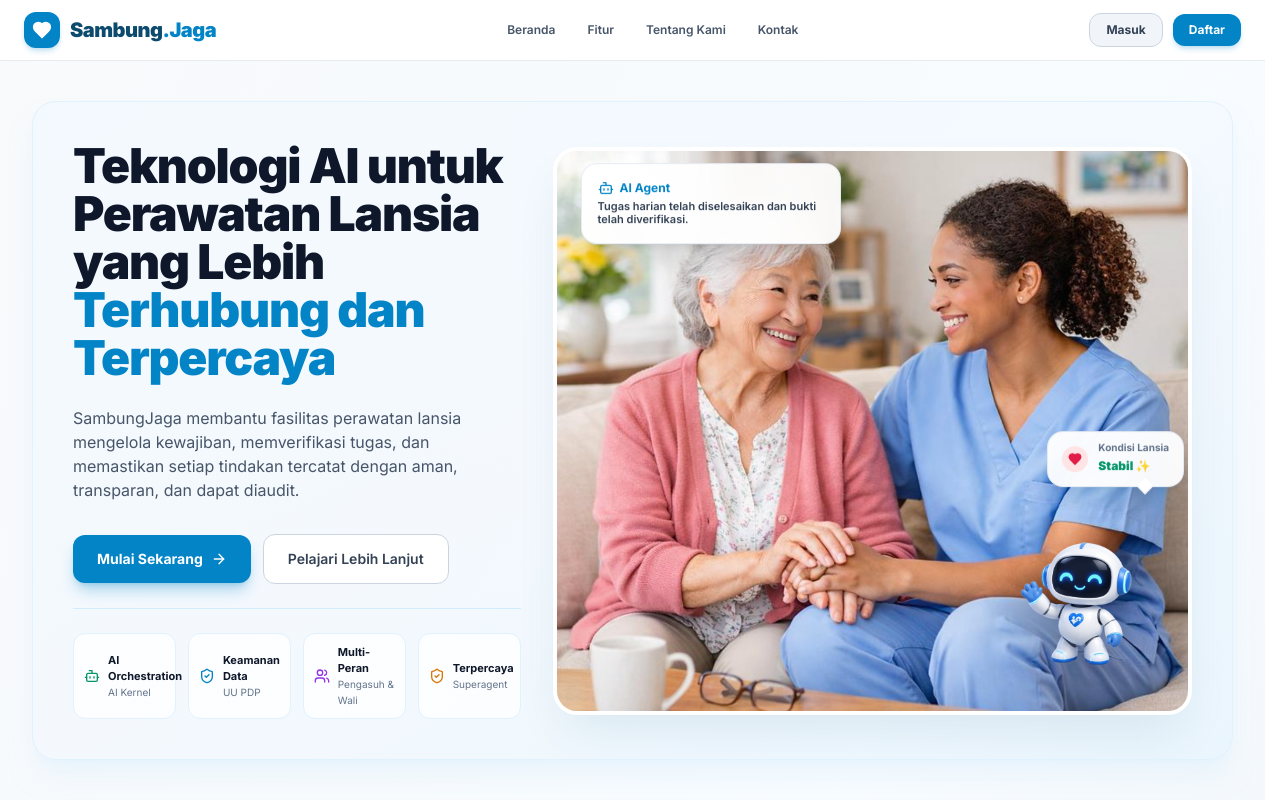
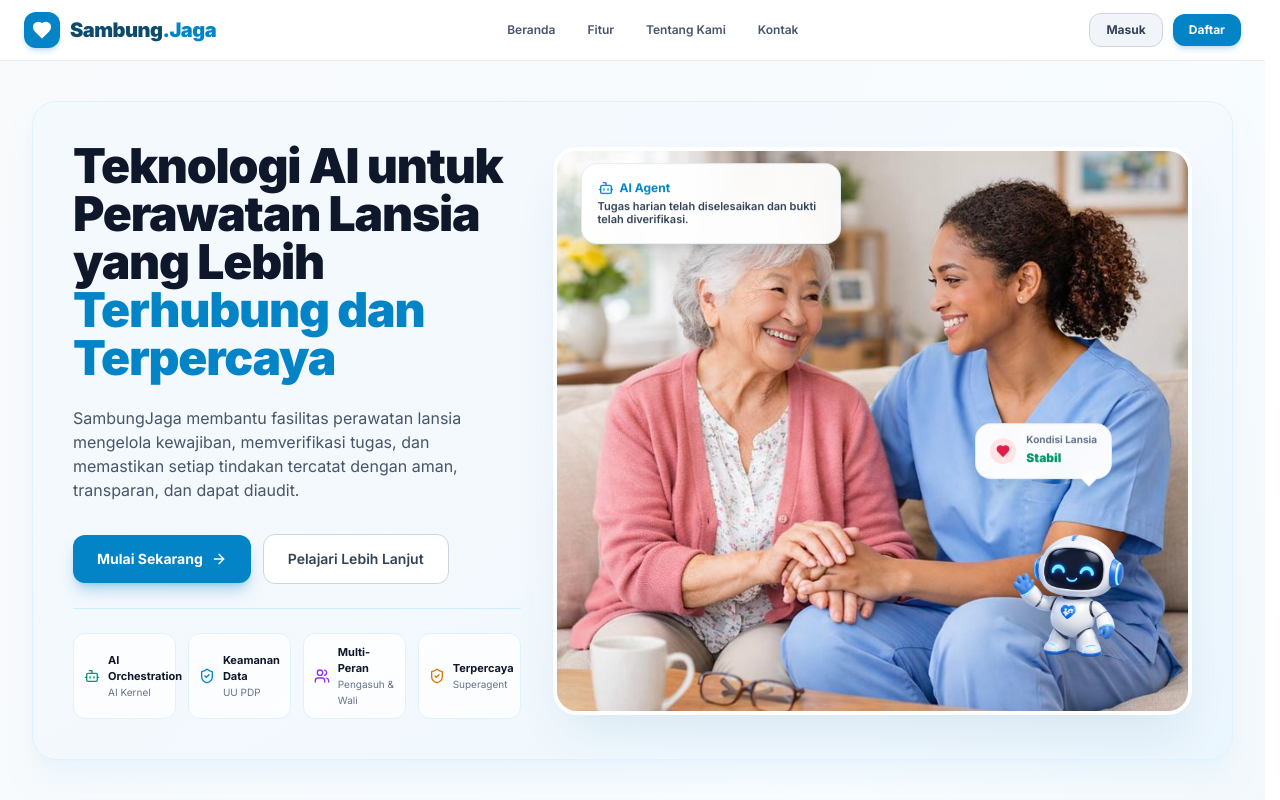
Before and after one commit to s1informatika11s25007-maker/SambungJaga, a React (Vite) app: page / in a window 1280 px wide. Shown: the top 800 px of the page. Built offline with nearby package versions, Linux system fonts and the light colour scheme; no server answers; the database is empty.

Commit message:
style: position Kondisi Lansia Stabil speech bubble on top-left of 3D robot mascot head and remove sparkles emoji

```diff
--- a/src/pages/LandingPage.jsx
+++ b/src/pages/LandingPage.jsx
@@ -172,7 +172,7 @@ export default function LandingPage({ onGoToLogin, onGoToRegister, onDirectDemoL
             </div>
           </div>
 
-          {/* Right Hero Column: Orangtua.jpeg Photo + Left AI Speech Bubble & Right 3D Robot Mascot with "Kondisi Lansia: Stabil" Speech Bubble */}
+          {/* Right Hero Column: Orangtua.jpeg Photo + Speech Bubble Above-Left of Robot Mascot */}
           <div className="lg:col-span-7 relative flex justify-center w-full">
             <div className="relative rounded-3xl overflow-hidden border-4 border-white shadow-2xl shadow-sky-900/10 bg-white w-full">
               <img
@@ -193,20 +193,20 @@ export default function LandingPage({ onGoToLogin, onGoToRegister, onDirectDemoL
                 </p>
               </div>
 
-              {/* OVERLAY GROUP RIGHT: Speech Bubble "Kondisi Lansia: Stabil" directly on top of 3D Robot Mascot */}
-              <div className="absolute -bottom-2 -right-2 sm:bottom-1 sm:right-1 z-20 flex flex-col items-end pointer-events-none">
+              {/* OVERLAY GROUP RIGHT: Speech Bubble "Kondisi Lansia: Stabil" positioned TOP-LEFT above 3D Robot Mascot */}
+              <div className="absolute bottom-1 right-1 sm:bottom-3 sm:right-3 z-20 flex flex-col items-end pointer-events-none">
 
-                {/* Robot Speech Bubble */}
-                <div className="bg-white/95 backdrop-blur-md px-3.5 py-2.5 rounded-2xl shadow-xl border border-slate-200/90 flex items-center space-x-2.5 mb-1 animate-float relative shadow-sky-900/10">
+                {/* Speech Bubble Above-Left of Robot */}
+                <div className="bg-white/95 backdrop-blur-md px-3.5 py-2.5 rounded-2xl shadow-xl border border-slate-200/90 flex items-center space-x-2.5 mb-1 animate-float relative shadow-sky-900/10 mr-12 sm:mr-16">
                   <div className="p-1.5 rounded-full bg-rose-100 text-rose-600 shrink-0">
                     <Heart className="w-3.5 h-3.5 fill-rose-600" />
                   </div>
                   <div>
                     <span className="text-[10px] text-slate-500 font-bold block leading-none">Kondisi Lansia</span>
-                    <span className="text-xs font-black text-emerald-600">Stabil ✨</span>
+                    <span className="text-xs font-black text-emerald-600">Stabil</span>
                   </div>
-                  {/* Arrow pointer down to robot */}
-                  <div className="absolute -bottom-1.5 right-8 w-3 h-3 bg-white border-b border-r border-slate-200/90 transform rotate-45"></div>
+                  {/* Speech Bubble Arrow pointing down-right to Robot Mascot */}
+                  <div className="absolute -bottom-1.5 right-4 w-3 h-3 bg-white border-b border-r border-slate-200/90 transform rotate-45"></div>
                 </div>
 
                 {/* 3D Robot Mascot Image */}
```
